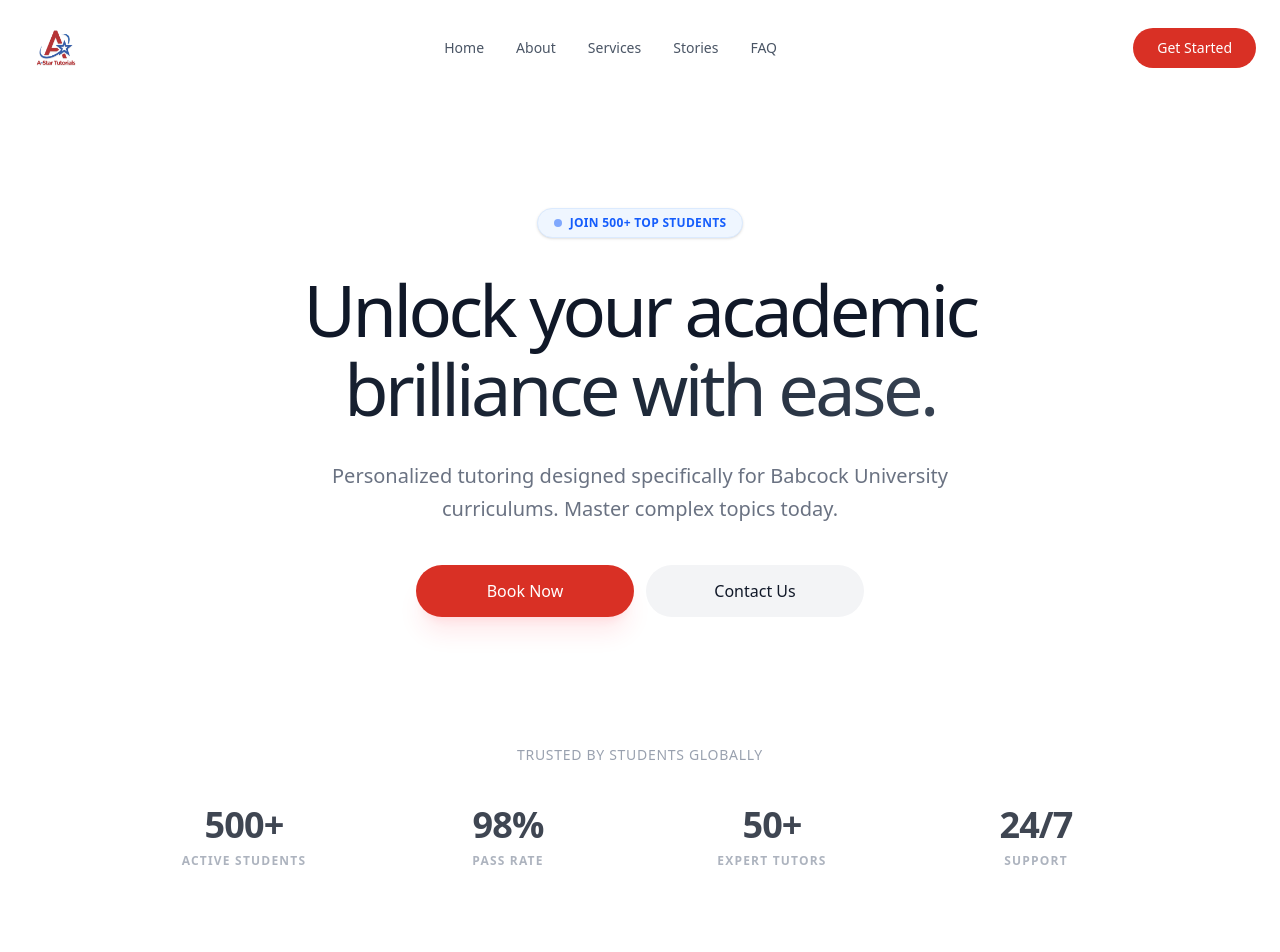
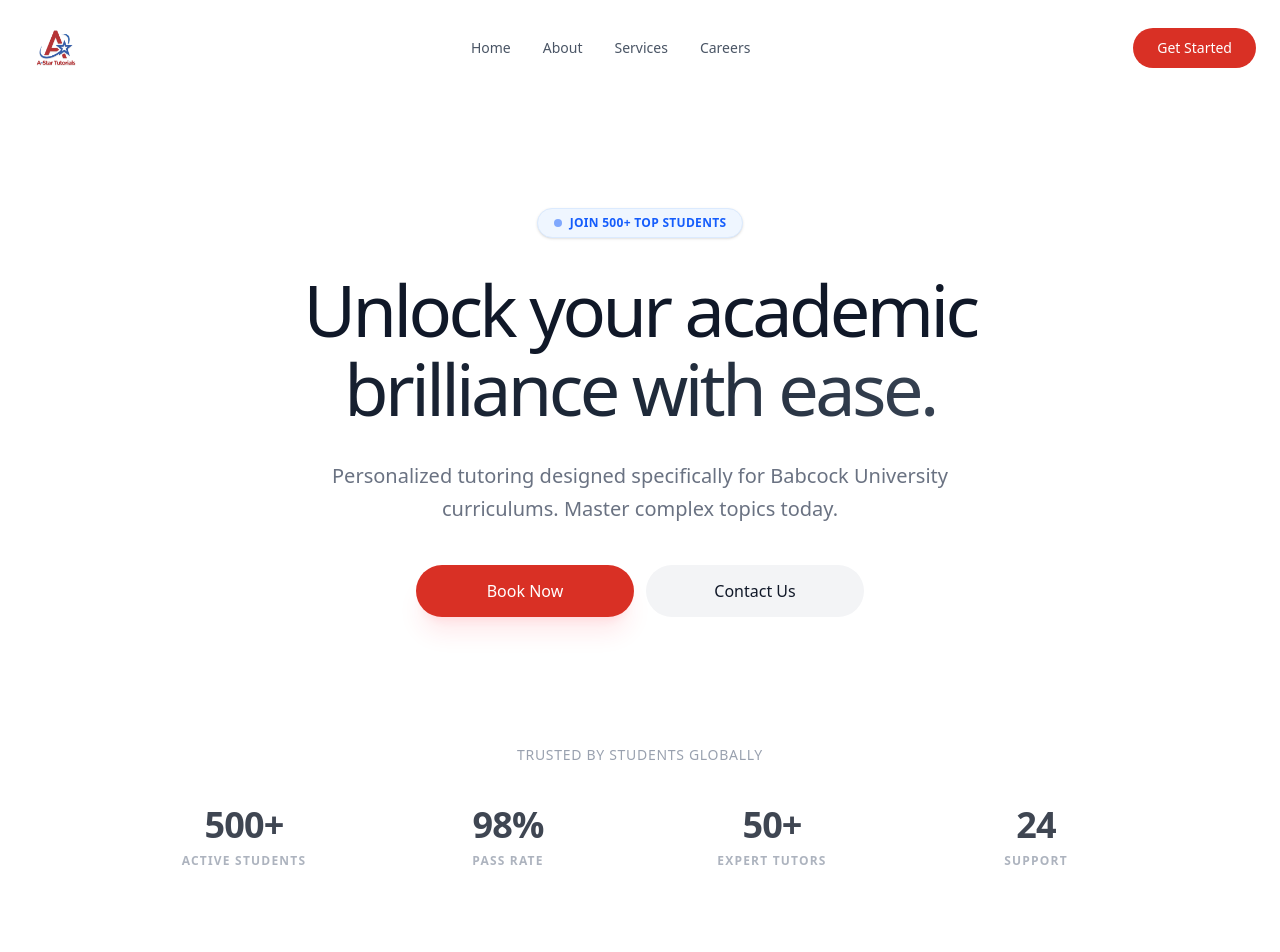
Before and after one commit to astartutorials/astutorials-v1, a Next.js app: page / in a window 1280 px wide. Shown: the top 952 px of the page. Built offline with nearby package versions, Linux system fonts and the light colour scheme.

Commit message:
style: enhance the animation using framer

```diff
--- a/app/globals.css
+++ b/app/globals.css
@@ -5,13 +5,7 @@
   --color-astar-navy: #0B1120;
   --color-astar-bg: #FFFFFF;
 }
-
-/* In Tailwind v4, variables defined in @theme become available
-  as utility classes (e.g., bg-astar-red).
-*/
-
 :root {
-  /* Fallback standard vars if you prefer using var(--astar-red) manually */
   --astar-red: #D93025;
   --astar-navy: #0B1120;
   --astar-bg: #FFFFFF;
@@ -20,13 +14,11 @@
 body {
   color: var(--astar-navy);
   background: var(--astar-bg);
-  font-family: var(--font-inter), sans-serif;
+  font-family: var(--font-poppins), sans-serif;
   -webkit-font-smoothing: antialiased;
   -moz-osx-font-smoothing: grayscale;
 }
 
-/* @apply works automatically after importing "tailwindcss"
-*/
 @layer components {
   .btn-primary {
     @apply bg-[var(--astar-red)] text-white hover:bg-red-700 transition-all duration-300 cursor-pointer;
--- a/app/layout.tsx
+++ b/app/layout.tsx
@@ -1,8 +1,12 @@
 import type { Metadata } from 'next'
-import { Inter } from 'next/font/google'
+import { Poppins } from 'next/font/google'
 import './globals.css'
 
-const inter = Inter({ subsets: ['latin'], variable: '--font-inter' })
+const poppins = Poppins({
+  subsets: ['latin'],
+  weight: ['100', '200', '300', '400', '500', '600', '700', '800', '900'],
+  variable: '--font-poppins'
+})
 
 export const metadata: Metadata = {
   title: 'A-Star | Unlock Your Academic Brilliance',
@@ -16,7 +20,7 @@ export default function RootLayout({
 }) {
   return (
     <html lang="en">
-      <body className={`${inter.variable} font-sans`}>{children}</body>
+      <body className={`${poppins.variable} font-sans`}>{children}</body>
     </html>
   )
 }
--- a/components/home/HeroSection.tsx
+++ b/components/home/HeroSection.tsx
@@ -1,8 +1,10 @@
 import Link from "next/link";
+import ScrollReveal from "@/components/shared/ScrollReveal";
+import CountUp from "@/components/shared/CountUp";
 
 export default function HeroSection() {
   return (
-    <div className="text-center px-4 w-full max-w-7xl mx-auto">
+    <ScrollReveal id="home" className="text-center px-4 w-full max-w-7xl mx-auto">
       <div className="mb-8 inline-flex items-center gap-2 px-4 py-1.5 rounded-full bg-blue-50 border border-blue-100 text-blue-600 text-[10px] md:text-xs font-bold tracking-wide uppercase shadow-sm">
         <span className="w-1.5 h-1.5 md:w-2 md:h-2 rounded-full bg-blue-600 animate-pulse"></span>
         Join 500+ Top Students
@@ -17,24 +19,26 @@ export default function HeroSection() {
         Personalized tutoring designed specifically for Babcock University curriculums. Master complex topics today.
       </p>
       <div className="flex flex-row items-center justify-center gap-3 w-full max-w-md mx-auto mb-20 md:mb-32">
-        <Link href="#" className="btn-primary flex-1 px-4 py-3.5 rounded-full text-sm md:text-base font-medium text-center shadow-xl shadow-red-500/10 whitespace-nowrap">
+        <Link href="#book" className="btn-primary flex-1 px-4 py-3.5 rounded-full text-sm md:text-base font-medium text-center shadow-xl shadow-red-500/10 whitespace-nowrap">
           Book Now
         </Link>
-        <Link href="#" className="btn-secondary flex-1 px-4 py-3.5 rounded-full text-sm md:text-base font-medium text-center whitespace-nowrap">
+        <Link href="#contact" className="btn-secondary flex-1 px-4 py-3.5 rounded-full text-sm md:text-base font-medium text-center whitespace-nowrap">
           Contact Us
         </Link>
       </div>
       <div className="w-full max-w-5xl mx-auto mb-24 md:mb-32">
         <p className="text-xs md:text-sm text-gray-400 mb-10 font-medium uppercase tracking-wider">Trusted by students globally</p>
         <div className="grid grid-cols-2 md:grid-cols-4 gap-y-12 gap-x-8 items-center justify-center opacity-80">
-          {[ { val: '500+', label: 'Active Students' }, { val: '98%', label: 'Pass Rate' }, { val: '50+', label: 'Expert Tutors' }, { val: '24/7', label: 'Support' } ].map((stat, i) => (
+          {[ { val: '500+', label: 'Active Students' }, { val: '98%', label: 'Pass Rate' }, { val: '50+', label: 'Expert Tutors' }, { val: '24', label: 'Support' } ].map((stat, i) => (
             <div key={i} className="flex flex-col items-center">
-              <span className="text-3xl md:text-4xl font-bold text-gray-900 tracking-tight">{stat.val}</span>
+              <span className="text-3xl md:text-4xl font-bold text-gray-900 tracking-tight">
+                <CountUp value={stat.val} />
+              </span>
               <span className="text-[10px] md:text-xs uppercase tracking-widest text-gray-400 mt-2 font-semibold">{stat.label}</span>
             </div>
           ))}
         </div>
       </div>
-    </div>
+    </ScrollReveal>
   );
 }
--- a/components/home/Services.tsx
+++ b/components/home/Services.tsx
@@ -8,6 +8,7 @@ import {
   Globe,
   ArrowRight
 } from "lucide-react";
+import ScrollReveal from "@/components/shared/ScrollReveal";
 
 export default function Services() {
   const services = [
@@ -56,7 +57,7 @@ export default function Services() {
   ];
 
   return (
-    <div className="w-full px-6 py-12 md:py-24 max-w-[1440px] mx-auto bg-gray-50/50 rounded-[3rem] my-12">
+    <ScrollReveal id="services" className="w-full px-6 py-12 md:py-24 max-w-[1440px] mx-auto bg-gray-50/50 rounded-[3rem] my-12">
       <div className="text-center max-w-3xl mx-auto mb-16">
         <h2 className="text-3xl md:text-5xl font-bold tracking-tight text-gray-900 mb-6">Our Academic Services</h2>
         <p className="text-gray-500 text-lg font-light">Comprehensive tutorial programs designed to fit your learning style and schedule.</p>
@@ -72,6 +73,6 @@ export default function Services() {
           </div>
         ))}
       </div>
-    </div>
+    </ScrollReveal>
   );
 }
--- a/components/home/WhoWeAre.tsx
+++ b/components/home/WhoWeAre.tsx
@@ -1,9 +1,10 @@
 import Link from "next/link";
 import { ArrowRight, Users, TrendingUp, Target, Award } from "lucide-react";
+import ScrollReveal from "@/components/shared/ScrollReveal";
 
 export default function WhoWeAre() {
   return (
-    <div className="w-full px-6 py-12 md:py-24 max-w-[1440px] mx-auto">
+    <ScrollReveal id="about" className="w-full px-6 py-12 md:py-24 max-w-[1440px] mx-auto">
       <div className="grid grid-cols-1 lg:grid-cols-2 gap-16 lg:gap-24 items-center">
         <div className="max-w-xl">
           <h2 className="text-4xl md:text-5xl font-bold tracking-tight text-gray-900 mb-6">Who We Are</h2>
@@ -44,6 +45,6 @@ export default function WhoWeAre() {
           </div>
         </div>
       </div>
-    </div>
+    </ScrollReveal>
   );
 }
--- /dev/null
+++ b/components/shared/CountUp.tsx
@@ -0,0 +1,45 @@
+'use client';
+
+import { useEffect, useRef, useState } from "react";
+import { useInView, useMotionValue, useSpring } from "framer-motion";
+
+interface CountUpProps {
+  value: string;
+  className?: string;
+}
+
+export default function CountUp({ value, className = "" }: CountUpProps) {
+  const ref = useRef<HTMLSpanElement>(null);
+  const motionValue = useMotionValue(0);
+  const springValue = useSpring(motionValue, {
+    damping: 20,
+    stiffness: 100,
+    duration: 2
+  });
+  const isInView = useInView(ref, { once: true, margin: "-50px" });
+  const match = value.match(/(\D*)(\d+)(\D*)/);
+  const prefix = match ? match[1] : "";
+  const number = match ? parseInt(match[2]) : 0;
+  const suffix = match ? match[3] : "";
+  const isNumber = match !== null;
+
+  useEffect(() => {
+    if (isInView && isNumber) {
+      motionValue.set(number);
+    }
+  }, [isInView, motionValue, number, isNumber]);
+
+  useEffect(() => {
+    return springValue.on("change", (latest) => {
+      if (ref.current && isNumber) {
+        ref.current.textContent = `${prefix}${Math.round(latest)}${suffix}`;
+      }
+    });
+  }, [springValue, prefix, suffix, isNumber]);
+return (
+    <span ref={ref} className={className}>
+
+      {isNumber ? `${prefix}0${suffix}` : value}
+    </span>
+  );
+}
--- a/components/shared/Navbar.tsx
+++ b/components/shared/Navbar.tsx
@@ -18,7 +18,24 @@ export default function Navbar() {
   }, []);
 
   // Menu items list for cleaner mapping
-  const navItems = ['Home', 'About', 'Services', 'Stories', 'FAQ'];
+  const navItems = [
+    { name: 'Home', id: 'home' },
+    { name: 'About', id: 'about' },
+    { name: 'Services', id: 'services' },
+    { name: 'Careers', id: '' },
+
+  ];
+
+  const scrollToSection = (e: React.MouseEvent, id: string) => {
+    e.preventDefault();
+    const element = document.getElementById(id);
+    if (element) {
+      const yOffset = -100;
+      const y = element.getBoundingClientRect().top + window.scrollY + yOffset;
+      window.scrollTo({ top: y, behavior: 'smooth' });
+    }
+    setIsMobileMenuOpen(false);
+  };
 
   return (
     <nav
@@ -31,7 +48,7 @@ export default function Navbar() {
       <div className="max-w-[1440px] mx-auto px-6 py-4 flex items-center justify-between relative">
 
         {/* --- LOGO AREA --- */}
-        <Link href="/" className="flex items-center gap-3 z-50 relative group">
+        <Link href="/" className="flex items-center gap-3 z-50 relative group" onClick={(e) => scrollToSection(e, 'home')}>
           <Image
             src="/logo.png"
             alt="A-Star Logo"
@@ -46,8 +63,13 @@ export default function Navbar() {
         {/* --- DESKTOP MENU --- */}
         <div className="hidden md:flex items-center gap-8">
           {navItems.map((item) => (
-            <Link key={item} href="#" className="nav-link text-sm font-medium text-gray-600 hover:text-black transition-colors relative group">
-              {item}
+            <Link
+              key={item.name}
+              href={`#${item.id}`}
+              onClick={(e) => scrollToSection(e, item.id)}
+              className="nav-link text-sm font-medium text-gray-600 hover:text-black transition-colors relative group"
+            >
+              {item.name}
               <span className="absolute -bottom-1 left-0 w-0 h-0.5 bg-[var(--astar-red)] transition-all duration-300 group-hover:w-full"></span>
             </Link>
           ))}
@@ -88,13 +110,13 @@ export default function Navbar() {
         <div className="p-6 flex flex-col gap-2">
           {navItems.map((item, idx) => (
             <Link
-              key={item}
-              href="#"
+              key={item.name}
+              href={`#${item.id}`}
               className="flex items-center justify-between p-4 rounded-xl hover:bg-gray-50 active:bg-gray-100 transition-colors group"
-              onClick={() => setIsMobileMenuOpen(false)}
+              onClick={(e) => scrollToSection(e, item.id)}
               style={{ transitionDelay: `${idx * 50}ms` }} // Stagger animation effect
             >
-              <span className="text-lg font-semibold text-gray-800 group-hover:text-[var(--astar-red)] transition-colors">{item}</span>
+              <span className="text-lg font-semibold text-gray-800 group-hover:text-[var(--astar-red)] transition-colors">{item.name}</span>
               <ChevronRight size={18} className="text-gray-300 group-hover:text-[var(--astar-red)] transition-colors" />
             </Link>
           ))}
--- /dev/null
+++ b/components/shared/ScrollReveal.tsx
@@ -0,0 +1,25 @@
+'use client';
+
+import { motion } from "framer-motion";
+import { ReactNode } from "react";
+
+interface ScrollRevealProps {
+  children: ReactNode;
+  id?: string;
+  className?: string;
+}
+
+export default function ScrollReveal({ children, id, className = "" }: ScrollRevealProps) {
+  return (
+    <motion.div
+      id={id}
+      initial={{ opacity: 0, y: 50 }}
+      whileInView={{ opacity: 1, y: 0 }}
+      viewport={{ once: true, margin: "-100px" }}
+      transition={{ duration: 0.8, ease: "easeOut" }}
+      className={className}
+    >
+      {children}
+    </motion.div>
+  );
+}
--- a/package.json
+++ b/package.json
@@ -11,6 +11,7 @@
   "dependencies": {
     "class-variance-authority": "^0.7.1",
     "clsx": "^2.1.1",
+    "framer-motion": "^12.31.0",
     "lucide-react": "^0.563.0",
     "next": "16.1.6",
     "radix-ui": "^1.4.3",
```
Also changed, not shown: components/home/FAQ.tsx (+4 -4 lines), components/home/Testimonials.tsx (+4 -4 lines), 1 other file (tests, documents, lock files or other folders).
